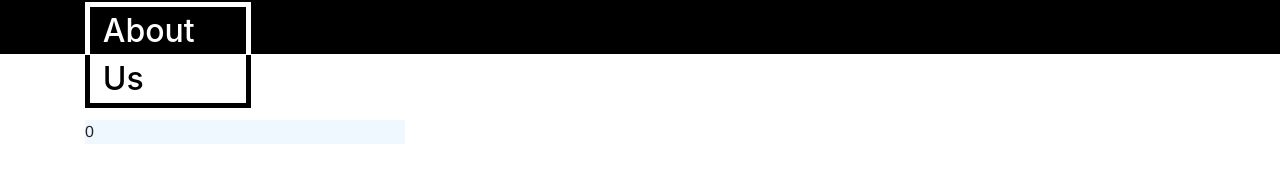
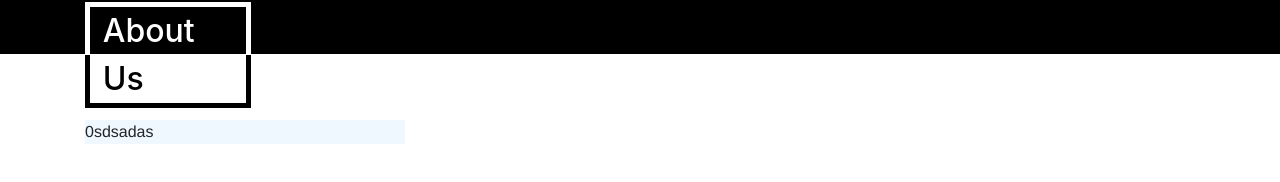
Before and after one commit to developmentiseasy/threewaysolutions, a React app: page / in a window 1280 px wide. Shown: the part 746-928 px from the top of the page. Built offline with nearby package versions, Linux system fonts and the light colour scheme.

Commit message:
TWS-10 testsadasdsadasda

```diff
--- a/src/pages/about-us/AboutUs.jsx
+++ b/src/pages/about-us/AboutUs.jsx
@@ -11,7 +11,7 @@ export default class AboutUs extends Component {
           <div className="title-us">Us</div>
         </div>
         <div className="about-us-card">
-          0
+          0sdsadas
         </div>
       </div>
     )
```
